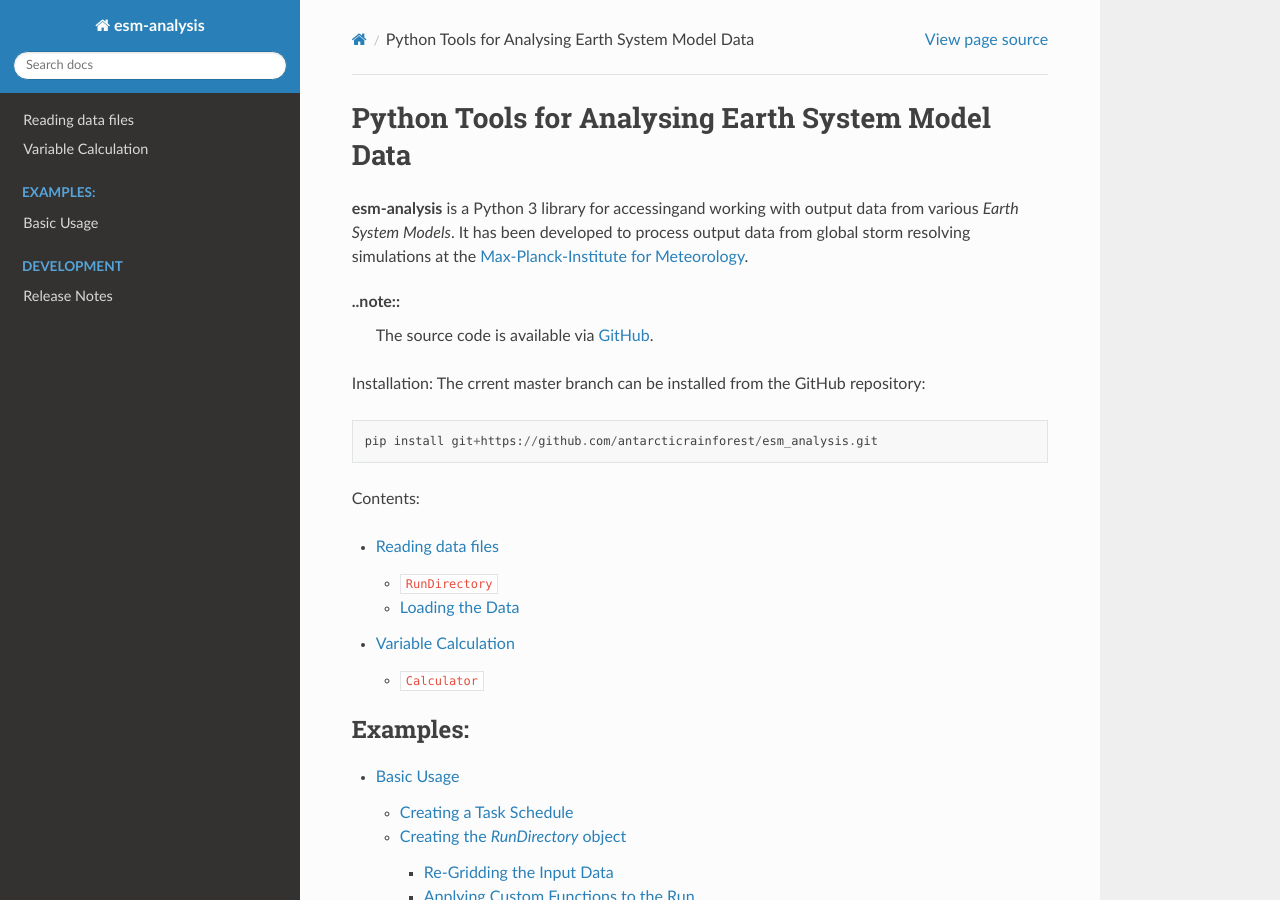
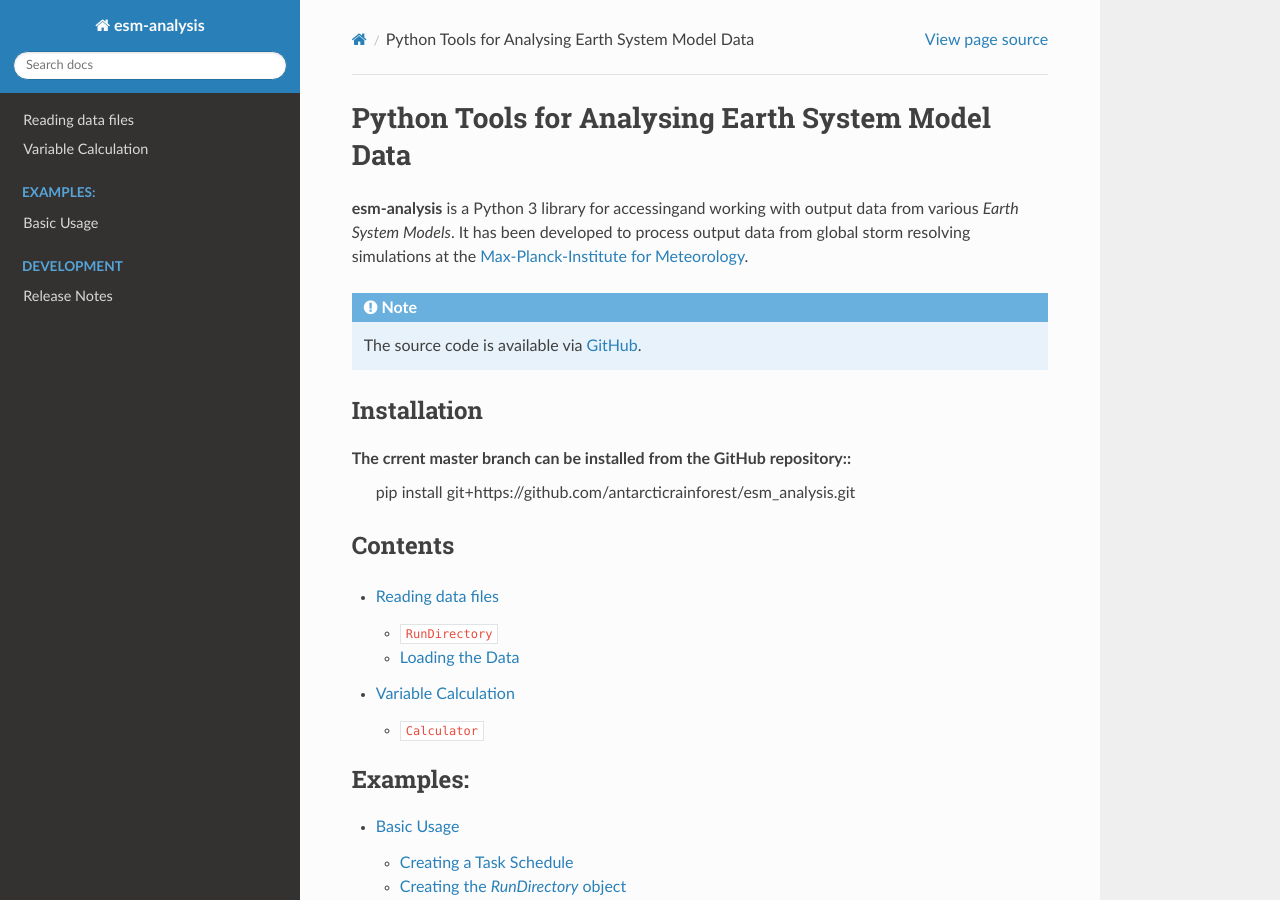
Before and after one commit to antarcticrainforest/esm_analysis, a Sphinx documentation site: the page built from docs/index.rst, in a window 1280 px wide and 900 px high. Built offline with Sphinx 7.4.7 and the Read the Docs theme 2.0.0, drawn with Linux system fonts in a browser that asks for light colours; some of the changed lines change nothing that is shown.

Commit message:
Fix typo

```diff
--- a/docs/index.rst
+++ b/docs/index.rst
@@ -11,14 +11,16 @@ data from various *Earth System Models*. It has been developed to process
 output data from global storm resolving simulations at the
 `Max-Planck-Institute for Meteorology <https://www.mpimet.mpg.de/en/communication/news/news/neue-veroeffentlichung-dyamond-klimamodelle-der-naechsten-generation/?tx_news_pi1%5Bcontroller%5D=News&tx_news_pi1%5Baction%5D=detail&cHash=204d5f33e497caaf8f194b44dda0d0f8>`_.
 
-..note::
+.. note::
     The source code is available via `GitHub <https://github.com/antarcticrainforest/esm_analysis>`_.
 
-Installation:
+Installation
+------------
 The crrent master branch can be installed from the GitHub repository::
     pip install git+https://github.com/antarcticrainforest/esm_analysis.git
 
-Contents:
+Contents
+--------
 
 .. toctree::
    :maxdepth: 2
```
